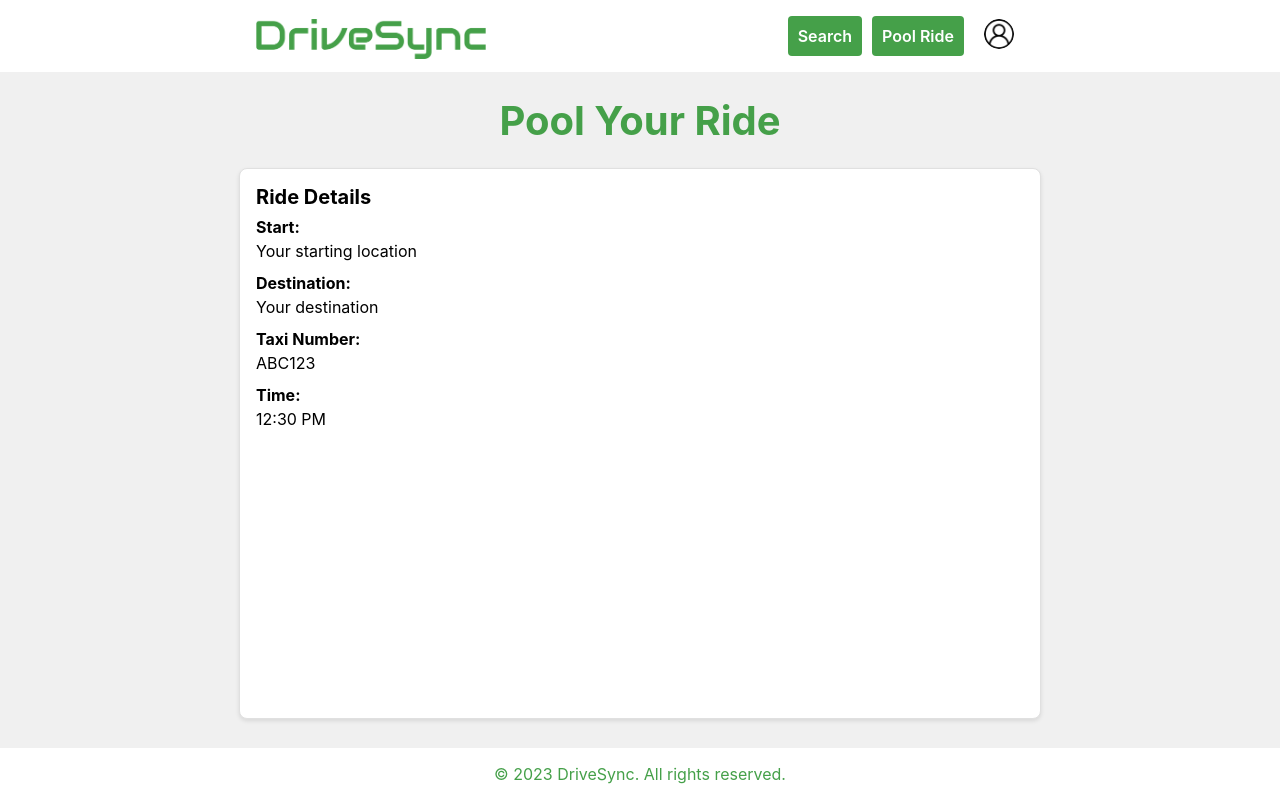
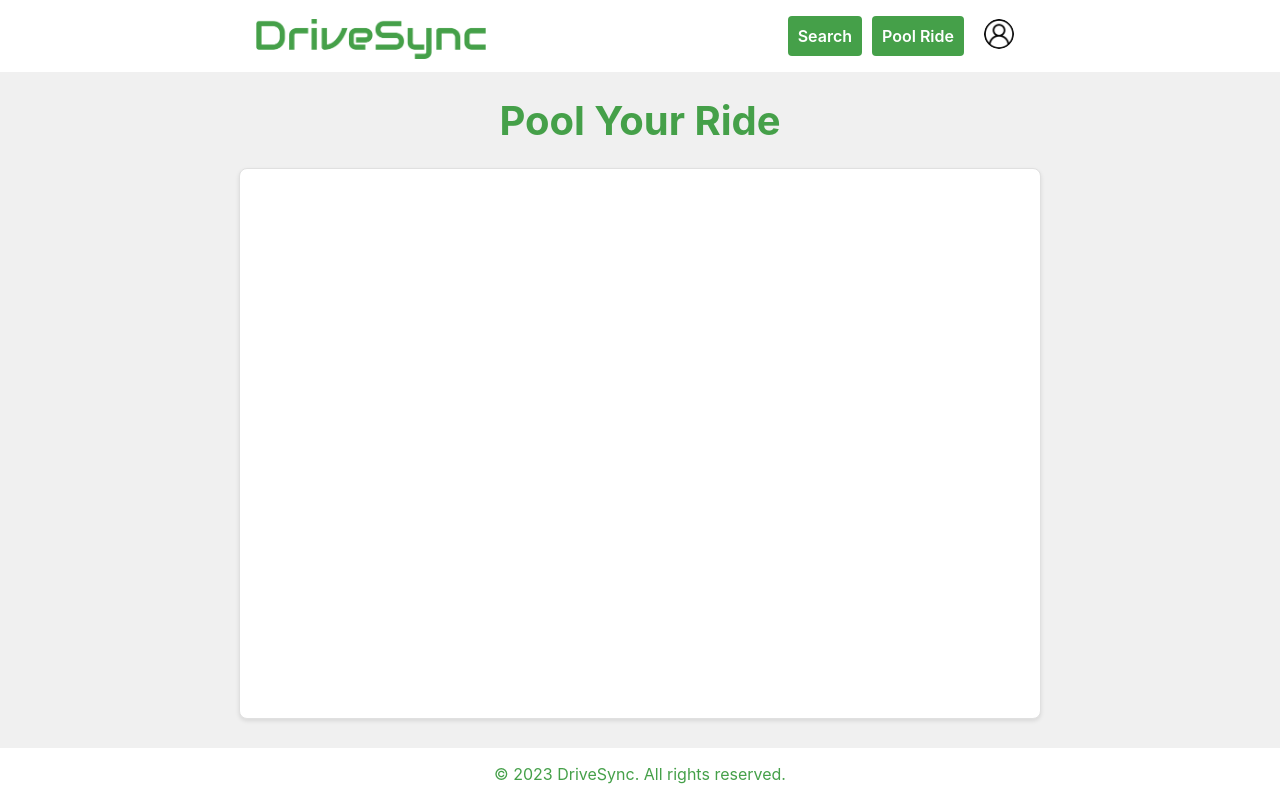
Before and after one commit to gyanoday06/DriveSync, a React (Create React App) app: page /publishpage in a window 1280 px wide. Built offline with nearby package versions, Linux system fonts and the light colour scheme.

Commit message:
made publish page basic structure

```diff
--- a/src/components/PublishCard.css
+++ b/src/components/PublishCard.css
@@ -10,28 +10,3 @@
   display: flex;
   flex-direction: column;
 }
-
-.card-header {
-  font-size: 20px;
-  font-weight: bold;
-  margin-bottom: 8px;
-}
-
-.card-body {
-  display: flex;
-  flex-direction: column;
-}
-
-/* Style for each piece of information */
-.card-info {
-  margin-bottom: 12px;
-}
-
-.card-label {
-  font-weight: bold;
-  margin-bottom: 4px;
-}
-
-.card-content {
-  font-size: 16px;
-}
--- a/src/components/PublishCard.js
+++ b/src/components/PublishCard.js
@@ -5,25 +5,6 @@ import './PublishCard.css';
 const PublishCard = () => {
  return (
     <div className="card-container">
-      <div className="card-header">Ride Details</div>
-      <div className="card-body">
-        <div className="card-info">
-          <div className="card-label">Start:</div>
-          <div className="card-content">Your starting location</div>
-        </div>
-        <div className="card-info">
-          <div className="card-label">Destination:</div>
-          <div className="card-content">Your destination</div>
-        </div>
-        <div className="card-info">
-          <div className="card-label">Taxi Number:</div>
-          <div className="card-content">ABC123</div>
-        </div>
-        <div className="card-info">
-          <div className="card-label">Time:</div>
-          <div className="card-content">12:30 PM</div>
-        </div>
-      </div>
     </div>
  );
 };
```
